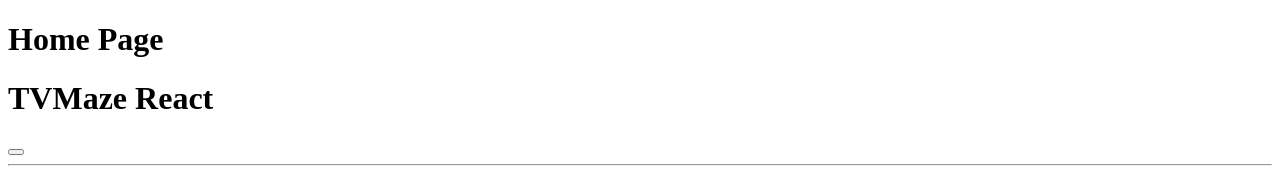
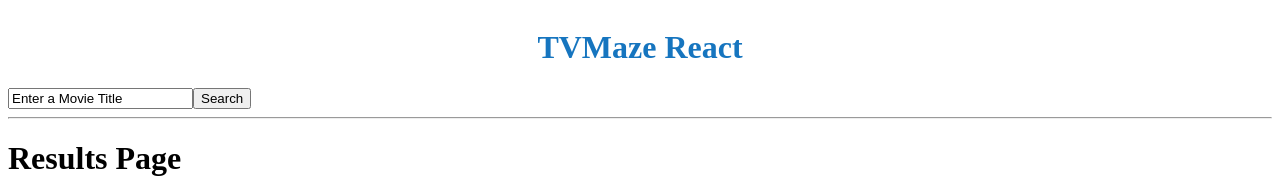
Before and after one commit to kat2018/react-tvmaze, a React (Create React App) app: page / in a window 1280 px wide. Shown: the top 193 px of the page. Built offline with nearby package versions, Linux system fonts and the light colour scheme; grey boxes are pictures that could not be loaded.

Commit message:
updated Home and Search

```diff
--- a/src/components/Home.js
+++ b/src/components/Home.js
@@ -1,12 +1,21 @@
 import React, { Component } from 'react'
+import styled from "styled-components";
+
+const HomePage = styled.div`
+  display: flex;
+  justify-content: space-around;
+  flex-wrap: wrap;
+
+  color: rgb(22, 117, 191);
+`;
 
 class Home extends Component {
     render() {
         return (
             <div>
-                <h1>Home Page</h1>
+                <HomePage>
                 <h1>TVMaze React</h1>
-
+                </HomePage>
             </div>
         );
     }
--- a/src/components/Search.js
+++ b/src/components/Search.js
@@ -2,12 +2,14 @@
 
 class Search extends Component {
     render() {
-        return (
-            <div>
-                <form action="get" method="get"></form>
-                <button></button>
-            </div>
-        );
+        return <div>
+            <form>
+              <label>
+                <input type="text" name="name" value="Enter a Movie Title" />
+              </label>
+                <input type="submit" value="Search" />
+            </form>
+          </div>;
     }
 }
 
```
